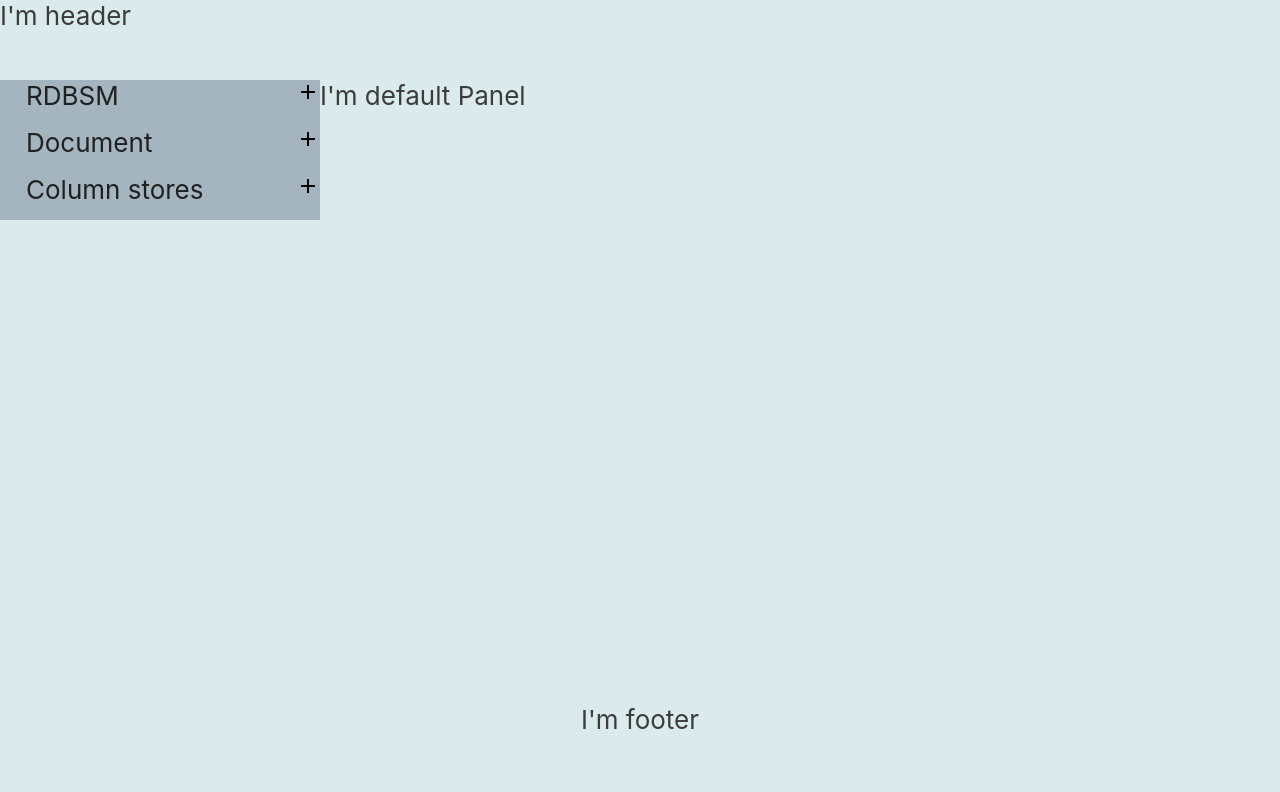
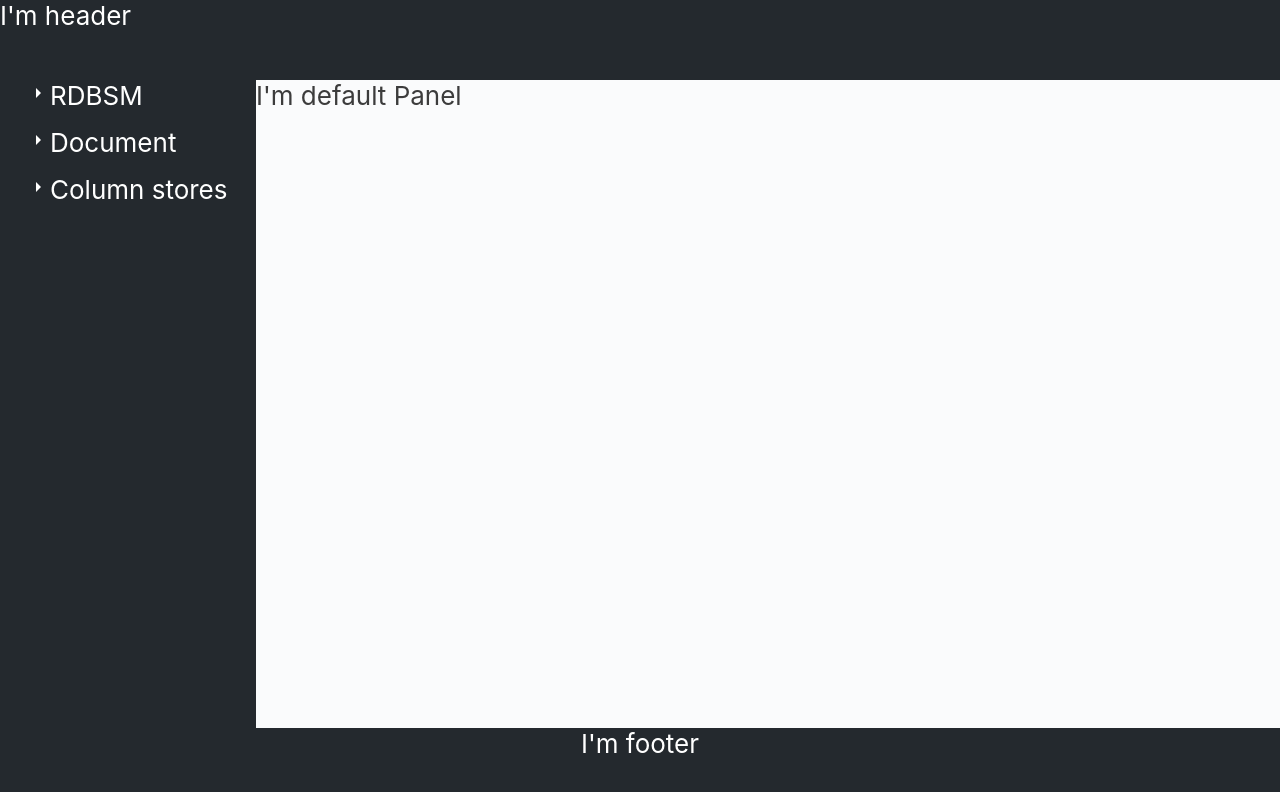
Before and after one commit to DzianisH/polybase, a React (Create React App) app: page / in a window 1280 px wide. Shown: the top 792 px of the page. Built offline with nearby package versions, Linux system fonts and the light colour scheme.

Commit message:
New theme, 50% ready

```diff
--- a/src/components/DefaultPanel.css
+++ b/src/components/DefaultPanel.css
@@ -1,3 +1,3 @@
 .DefaultPanel {
-    width: 72vw;
+    width: 80vw;
 }
--- a/src/components/Footer.css
+++ b/src/components/Footer.css
@@ -1,4 +1,6 @@
 .Footer {
     height: 9vh;
     text-align: center;
+    background-color: #24292e;
+    color: #fff;
 }
--- a/src/components/Header.css
+++ b/src/components/Header.css
@@ -1,3 +1,5 @@
 .Header {
     height: 10vh;
+    background-color: #24292e;
+    color: #fff;
   }
--- a/src/components/MenuNode.css
+++ b/src/components/MenuNode.css
@@ -1,5 +1,5 @@
 .MenuNode {
-    background-color: rgb(164, 181, 191);
+    background-color: #24292e;
     min-height: 1.8em;
     padding-left: 1em;
     transition: 0.3s;
@@ -13,15 +13,36 @@
     margin-right: auto;
     margin-left: auto;
     width: auto;
-    color: rgb(32, 32, 32);
+    color: #fff;
     text-decoration: none;
 }
 
-.MenuNode-active > .MenuNode-link, .MenuNode-sing {
+.MenuNode-link:hover {
+    color: hsla(0,0%,100%,.7);
+}
+
+.MenuNode-sing {
+    color: #fff;
+    cursor: pointer;
+}
+
+.MenuNode-sing:hover {
+    color: hsla(0,0%,100%,.7);
+}
+
+
+.MenuNode-active > .MenuNode-link, .MenuNode-active > .MenuNode-sing {
     color: #000;
 }
 
-.MenuNode-sing {
-    cursor: pointer;
-    float: right;
+.MenuNode-active > .MenuNode-circle {
+    background-color: #000;
 }
+.MenuNode-circle {
+    height: 0.3em;
+    width: 0.3em;
+    margin-right: 0.3em;
+    background-color: #fff;
+    border-radius: 50%;
+    display: inline-block;
+}
--- a/src/components/MenuNode.jsx
+++ b/src/components/MenuNode.jsx
@@ -10,13 +10,14 @@ class MenuNode extends React.Component {
     renderSign() {
         if(this.props.node.children) {
             if(this.shouldIExpand()) {
-                return <i className="material-icons MenuNode-sing expandable"
-                onClick={this.props.onCollapseChildren.bind(null, this.props.node.id)}>remove</i>;
+                return <i className="material-icons MenuNode-sing"
+                onClick={this.props.onCollapseChildren.bind(null, this.props.node.id)}>arrow_drop_down</i>;
             } else {
-                return <i className="material-icons MenuNode-sing expandable"
-                onClick={this.props.onExpandChildren.bind(null, this.props.node.id)}>add</i>;
+                return <i className="material-icons MenuNode-sing"
+                onClick={this.props.onExpandChildren.bind(null, this.props.node.id)}>arrow_right</i>;
             }
         }
+        return <i className='MenuNode-circle'/>
     }
 
     renderChilder(){
@@ -47,10 +48,10 @@ class MenuNode extends React.Component {
 
         return (
         <div className={this.getStyles()}>
-            <Link to={this.props.createUrl(this.props.node)} className="MenuNode-link">{this.props.node.name}</Link>
             {
                 this.renderSign()
             }
+            <Link to={this.props.createUrl(this.props.node)} className="MenuNode-link">{this.props.node.name}</Link>
             {
                 this.renderChilder()
             }
--- a/src/components/ShowDBPanel.css
+++ b/src/components/ShowDBPanel.css
@@ -1,48 +1,39 @@
-.ShowDBPanel-keynote {
-  margin: 0 auto;
-  padding: 0;
-  cursor: pointer;
+.ShowDBPanel-link {
+  font-size: 0.7em;
+  font-variant: all-small-caps;
+  text-decoration: none;
+  white-space: nowrap;
+  display: block;
 }
 
-.ShowDBPanel-keynote:hover > .ShowDBPanel-keynote-name {
-  letter-spacing: 0;
-  width: auto;
-  font-size: 0.9em;
-}
-
-.ShowDBPanel-keynote-name {
-  letter-spacing: -0.1em;
-  width: 0;
-  transition: 0.4s;
-  font-size: 0;
-  margin-right: 0.35em;
-  cursor: default;
-}
-
-.ShowDBPanel-keynote-value {
-  max-height: 1.35em;
-  display: inline;
-}
-
-.ShowDBPanel-hightlighted {
-  background-color: rgb(164, 181, 191);
-}
-
-.ShowDBPanel-links {
-  margin: 0 0.5em;
-  font-size: 0.9em;
-}
-
-.ShowDBPanel-block {
-  margin: 0.35em 0;
+.ShowDBPanel-links:hover {
+  color: rgb(60, 60, 60);
 }
 
 .ShowDBPanel-opensource {
-  margin: 0 0.5em 0 auto;
-  font-size: 0.9em;
+  margin: auto 0.5em auto;
+  font-size: 0.85em;
+  letter-spacing: -0.05em;
+  white-space: nowrap;
+  width: min-content;
 }
 
-.ShowDBPanel-feature {
+.ShowDBPanel-table {
   background-color: rgb(1, 152, 171);
-  margin: 0 0.35em;
+  border-collapse: collapse;
+  width: 100%;
 }
+
+.ShowDBPanel-upperleftdata {
+  width: max-content;
+  float: left;
+}
+
+.ShowDBPanel-summary {
+  color: #000;
+  font-variant: small-caps;
+  padding-left: 0.6em;
+  font-size: 0.9em;
+  background-color: rgb(1, 152, 171);
+  display: grid;
+}
--- a/src/components/ShowDBPanel.jsx
+++ b/src/components/ShowDBPanel.jsx
@@ -1,6 +1,7 @@
 import React from 'react';
-import './DefaultPanel.css'
-import './ShowDBPanel.css'
+import './DefaultPanel.css';
+import './ShowDBPanel.css';
+
 
 export default class ShowDBPanel extends React.Component {
 
@@ -8,15 +9,19 @@ export default class ShowDBPanel extends React.Component {
         if(db.openSource) {
             return (
                 <div className='ShowDBPanel-opensource display-flex'>
-                    <i className="material-icons" style={{color: 'green'}}>done</i>
-                    <p>OpenSource</p>
+                    <p>
+                        <i className="material-icons" style={{color: 'green'}}>done</i>
+                        Open-Source
+                    </p>
                 </div>
             );
         } else {
             return (
                 <div className='ShowDBPanel-opensource display-flex'>
-                    <i className="material-icons ShowDBPanel-no" style={{color: 'red'}}>cancel</i>
-                    <p style={{textDecoration: 'line-through'}}>OpenSource</p>
+                    <p style={{textDecoration: 'line-through'}}>
+                        <i className="material-icons ShowDBPanel-no" style={{color: 'red'}}>cancel</i>
+                        Open-Source
+                    </p>
                 </div>
             );
         }
@@ -26,18 +31,20 @@ export default class ShowDBPanel extends React.Component {
         const db = this.props.db;
         return (
             <div className='DefaultPanel bordered'>
-                <h2 className='ShowNodePanel-title'>{db.fullName}</h2>
-                <p className="ShowNodePanel-summary">{db.summary}</p>
-                <div className='display-flex ShowDBPanel-block'>
-                    <div className='ShowDBPanel-links display-flex'>
-                        <a href={db.docs}>Tech docs</a>
+            <h2 className='ShowNodePanel-title'>{db.fullName}</h2>
+                <div>
+                    <div className='display-flex ShowDBPanel-upperleftdata'>
+                        <div className='vcenter'>
+                            <a className='ShowDBPanel-link' href={db.docs} target='_blank' rel='noopener noreferrer'>Tech docs</a>
+                            <a className='ShowDBPanel-link' href={db.website} target='_blank' rel='noopener noreferrer'>Website</a>
+                        </div>
+                        {this.renderOpenSource(db)}
                     </div>
-                    <div className='ShowDBPanel-links display-flex'>
-                        <a href={db.website}>Website</a>
-                    </div>
-                    {this.renderOpenSource(db)}
+                    <p className='ShowDBPanel-summary'>
+                        {db.summary}
+                    </p>
                 </div>
-                <div className='display-flex ShowDBPanel-block'>
+                {/* <div className='display-flex ShowDBPanel-block'>
                     <div className='ShowDBPanel-keynote display-flex'>
                         <p className='ShowDBPanel-keynote-name'>License:</p>
                         <p className='ShowDBPanel-keynote-value ShowDBPanel-hightlighted'>{db.license}</p>
@@ -65,7 +72,7 @@ export default class ShowDBPanel extends React.Component {
                 </div>
                 <div className='ShowDBPanel-block'>
                     <p>{db.description}</p>
-                </div>
+                </div> */}
             </div>
         );
     }
--- a/src/components/ShowNodePanel.css
+++ b/src/components/ShowNodePanel.css
@@ -1,20 +1,22 @@
 .ShowNodePanel-title {
     text-align: center;
-    text-decoration: underline;
     font-size: 1.1em;
     min-height: 1.6364em;
+    color: #000;
     background-color: rgb(1, 152, 171);
+    letter-spacing: 0.05em;
     font-variant: small-caps;
     cursor: default;
 }
 
 .ShowNodePanel-summary {
     background-color: rgb(1, 152, 171);
-    font-size: 0.9em;
+    font-size: 0.85em;
     font-style: italic;
     font-variant: small-caps;
     line-height: 1.1em;
     cursor: default;
     padding-bottom: 0.2em;
     margin-bottom: 0.15em;
+    padding-left: 1.25em;
 }
--- a/src/components/Sidebar.css
+++ b/src/components/Sidebar.css
@@ -1,4 +1,5 @@
 .Sidebar {
-    height: 78vh;
-    width: 25%;
+    height: 81vh;
+    width: 20vw;
+    background-color: #24292e;
 }
--- a/src/containers/Menu.css
+++ b/src/containers/Menu.css
@@ -1,5 +1,5 @@
 /* Move me to components */
 .Menu {
-    overflow-y: scroll;
-    max-height: 65vh;
+    overflow-y: hidden;
+    overflow-x: none;
 }
--- a/src/index.css
+++ b/src/index.css
@@ -1,12 +1,12 @@
 body {
   margin: 0;
-  font-family: -apple-system, BlinkMacSystemFont, "Segoe UI", "Roboto", "Oxygen",
+  font-family: -apple-system, BlinkMacSystemFont, "Segoe UI", "", "Oxygen",
     "Ubuntu", "Cantarell", "Fira Sans", "Droid Sans", "Helvetica Neue",
     sans-serif;
   -webkit-font-smoothing: antialiased;
   -moz-osx-font-smoothing: grayscale;
   color: rgb(60, 60, 60);
-  background-color: rgb(219, 234, 236)
+  background-color: #fafbfc;
 }
 
 code {
@@ -39,3 +39,8 @@ h1, h2, h3, h4, h5, h6, p {
   flex-direction: row;
   flex-wrap: wrap;
 }
+
+.vcenter {
+  margin-top: auto;
+  margin-bottom: auto;
+}
--- a/src/store/db/initialState.js
+++ b/src/store/db/initialState.js
@@ -71,7 +71,8 @@ module.exports = {
             children: [
                 {
                     database: true,
-                    name: 'MongoDB',
+                    name: 'Mongo',
+                    fullName: 'MongoDB',
                     summary: 'One of the most popular document stores available both as a fully managed cloud service and for deployment on self-managed infrastructure',
                     dataModel: 'Document store',
                     secondaryDataModel: 'Search engine',
```
Also changed, not shown: 1 other file (tests, documents, lock files or other folders).
